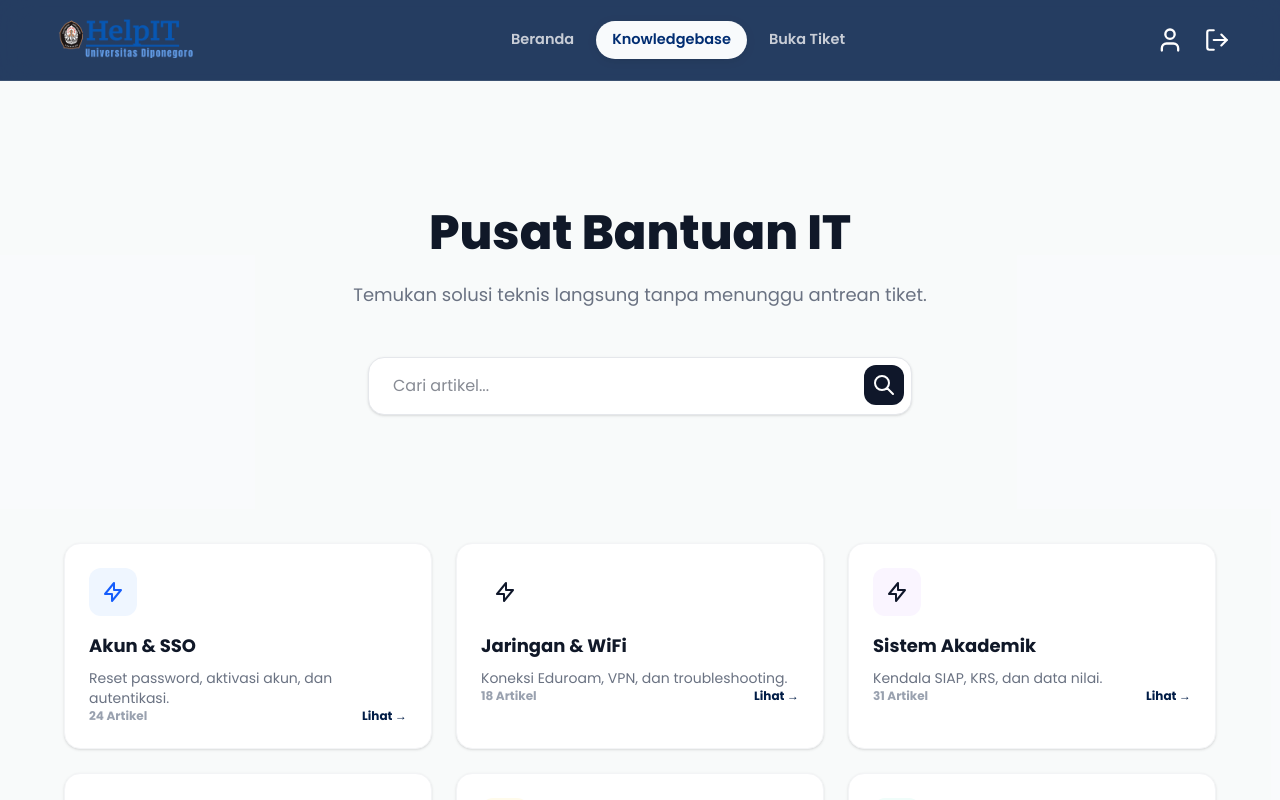
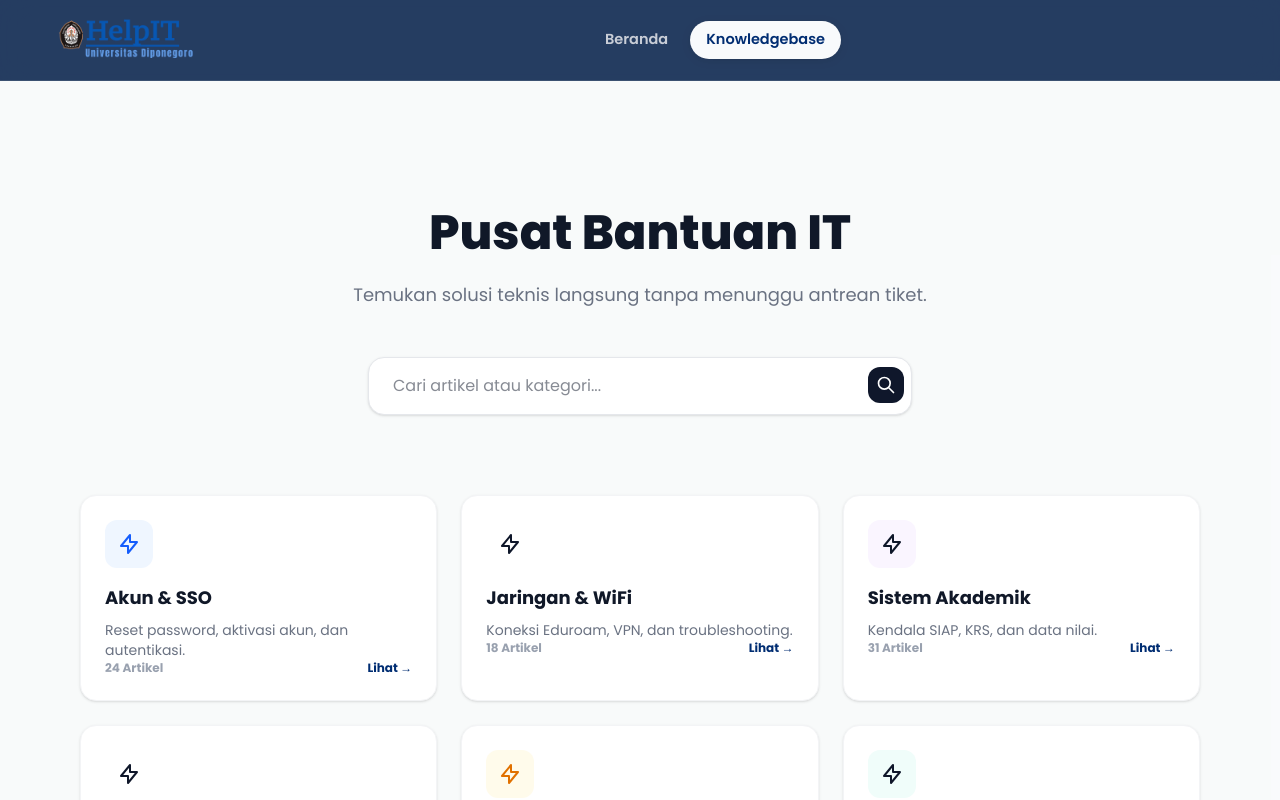
Before and after one commit to rositadwiahyani/helpdesk-it, a Next.js app: page /knowledgebase in a window 1280 px wide. Shown: the top 800 px of the page. Built offline with nearby package versions, Linux system fonts and the light colour scheme; sample sign-in values are in the browser's storage.

Commit message:
refactor: update search functionality and clean up header component

```diff
--- a/src/components/Beranda.tsx
+++ b/src/components/Beranda.tsx
@@ -7,12 +7,25 @@ import Footer from '@/components/Footer';
 
 export default function Beranda() {
   const router = useRouter();
-  const [activeFaq, setActiveFaq] = useState<number | null>(0);
 
-  // Fungsi baru: Langsung arahkan ke halaman tujuan tanpa cek login
+  // State untuk FAQ (null agar tertutup semua saat pertama kali muat)
+  const [activeFaq, setActiveFaq] = useState<number | null>(null);
+
+  // State untuk Search Bar
+  const [searchQuery, setSearchQuery] = useState('');
+
+  // Fungsi: Langsung arahkan ke halaman tujuan tanpa cek login
   const handleNavigation = (e: React.MouseEvent, path: string) => {
     e.preventDefault();
     router.push(path);
+  };
+
+  // Fungsi: Menangani submit pencarian
+  const handleSearch = (e: React.FormEvent) => {
+    e.preventDefault();
+    if (searchQuery.trim() !== '') {
+      router.push(`/knowledgebase?q=${encodeURIComponent(searchQuery)}`);
+    }
   };
 
   const toggleFaq = (index: number) => {
@@ -31,9 +44,15 @@ export default function Beranda() {
             <h1>Selamat Datang di Pusat Bantuan IT Universitas Diponegoro</h1>
             <p className="lead">Cari jawabannya sendiri lebih dulu, atau laporkan langsung ke tim kami.</p>
 
-            <form className="search-bar" onSubmit={(e) => e.preventDefault()}>
+            <form className="search-bar" onSubmit={handleSearch}>
               <svg viewBox="0 0 24 24" fill="none" stroke="currentColor" strokeWidth="2" strokeLinecap="round"><circle cx="11" cy="11" r="7"/><path d="M21 21l-4.3-4.3"/></svg>
-              <input type="text" placeholder="Ketik kata kunci, misalnya 'lupa kata sandi SSO'…" aria-label="Cari panduan atau pertanyaan" />
+              <input
+                type="text"
+                value={searchQuery}
+                onChange={(e) => setSearchQuery(e.target.value)}
+                placeholder="Ketik kata kunci, misalnya 'lupa kata sandi SSO'…"
+                aria-label="Cari panduan atau pertanyaan"
+              />
               <button type="submit">Cari</button>
             </form>
           </div>
--- a/src/components/Header.tsx
+++ b/src/components/Header.tsx
@@ -39,7 +39,6 @@ export default function Header() {
         <nav className="main-nav hidden md:flex" aria-label="Navigasi utama">
           <Link href="/" className={pathname === '/' ? 'active' : ''}>Beranda</Link>
           <Link href="/knowledgebase" className={pathname === '/knowledgebase' ? 'active' : ''}>Knowledgebase</Link>
-          <Link href="/ticket" className={pathname === '/ticket' ? 'active' : ''}>Buka Tiket</Link>
         </nav>
 
         <div className="header-actions flex items-center gap-4">
@@ -47,44 +46,7 @@ export default function Header() {
           {/* =========================================
               TOMBOL DESKTOP (PURE ICON TANPA FRAME)
               ========================================= */}
-          <div className="hidden md:flex items-center gap-4">
-            {isLoggedIn ? (
-              <>
-                {/* Ikon Profil (One Line / Outline Putih) */}
-                <Link
-                  href="/profile"
-                  title="Profil Saya"
-                  className="hover:opacity-80 transition-opacity flex items-center justify-center"
-                >
-                  <svg xmlns="http://www.w3.org/2000/svg" width="28" height="28" viewBox="0 0 24 24" fill="none" stroke="white" strokeWidth="2" strokeLinecap="round" strokeLinejoin="round">
-                    <path d="M19 21v-2a4 4 0 0 0-4-4H9a4 4 0 0 0-4 4v2"/><circle cx="12" cy="7" r="4"/>
-                  </svg>
-                </Link>
-
-                {/* Ikon Keluar (Putih polos outline, jadi merah kalau di-hover) */}
-                <button
-                  onClick={handleLogout}
-                  title="Keluar"
-                  className="text-white hover:text-red-400 transition-colors flex items-center justify-center ml-1"
-                >
-                  <svg xmlns="http://www.w3.org/2000/svg" width="26" height="26" viewBox="0 0 24 24" fill="none" stroke="currentColor" strokeWidth="2" strokeLinecap="round" strokeLinejoin="round">
-                    <path d="M9 21H5a2 2 0 0 1-2-2V5a2 2 0 0 1 2-2h4"/><polyline points="16 17 21 12 16 7"/><line x1="21" y1="12" x2="9" y2="12"/>
-                  </svg>
-                </button>
-              </>
-            ) : (
-              // Ikon Masuk (Putih polos outline)
-              <Link
-                href="/login"
-                title="Masuk Akun"
-                className="hover:opacity-80 transition-opacity flex items-center justify-center"
-              >
-                <svg xmlns="http://www.w3.org/2000/svg" width="26" height="26" viewBox="0 0 24 24" fill="none" stroke="white" strokeWidth="2" strokeLinecap="round" strokeLinejoin="round">
-                  <path d="M15 3h4a2 2 0 0 1 2 2v14a2 2 0 0 1-2 2h-4"/><polyline points="10 17 15 12 10 7"/><line x1="15" y1="12" x2="3" y2="12"/>
-                </svg>
-              </Link>
-            )}
-          </div>
+          <div className="hidden md:flex items-center gap-4"></div>
 
           {/* Tombol Hamburger Mobile */}
           <button
--- a/src/components/Knowledgebase.tsx
+++ b/src/components/Knowledgebase.tsx
@@ -1,7 +1,9 @@
 'use client';
+import { useState, useEffect, Suspense } from 'react';
 import Link from 'next/link';
+import { useSearchParams, useRouter } from 'next/navigation';
 
-// Data kategori (Ini cara modern & rapi biar kode gak kepanjangan)
+// Data kategori
 const CATEGORIES = [
   { slug: 'sso', title: 'Akun & SSO', desc: 'Reset password, aktivasi akun, dan autentikasi.', count: 24, color: 'blue' },
   { slug: 'wifi', title: 'Jaringan & WiFi', desc: 'Koneksi Eduroam, VPN, dan troubleshooting.', count: 18, color: 'green' },
@@ -11,10 +13,42 @@ const CATEGORIES = [
   { slug: 'software', title: 'Software & Lisensi', desc: 'Microsoft 365, instalasi aplikasi kampus.', count: 28, color: 'teal' },
 ];
 
-export default function Knowledgebase() {
+// Komponen inti yang menangani logika pencarian
+function KnowledgebaseContent() {
+  const searchParams = useSearchParams();
+  const router = useRouter();
+
+  // Menangkap parameter 'q' dari URL jika diarahkan dari Beranda
+  const initialQuery = searchParams.get('q') || '';
+
+  // State untuk form input dan state untuk query yang sudah di-submit
+  const [searchQuery, setSearchQuery] = useState(initialQuery);
+  const [activeQuery, setActiveQuery] = useState(initialQuery);
+
+  // Jika URL berubah (misal back/forward di browser), sinkronkan state
+  useEffect(() => {
+    const q = searchParams.get('q') || '';
+    setSearchQuery(q);
+    setActiveQuery(q);
+  }, [searchParams]);
+
+  // Fungsi saat form disubmit atau tombol enter ditekan
+  const handleSearch = (e: React.FormEvent) => {
+    e.preventDefault();
+    setActiveQuery(searchQuery);
+    // Update URL agar pencarian bisa di-share atau direfresh tanpa hilang
+    router.push(`/knowledgebase?q=${encodeURIComponent(searchQuery)}`, { scroll: false });
+  };
+
+  // Filter kategori berdasarkan judul atau deskripsi
+  const filteredCategories = CATEGORIES.filter(cat =>
+    cat.title.toLowerCase().includes(activeQuery.toLowerCase()) ||
+    cat.desc.toLowerCase().includes(activeQuery.toLowerCase())
+  );
+
   return (
     <div className="w-full pb-12">
-      {/* HERO SECTION - Hanya heading dan deskripsi */}
+      {/* HERO SECTION */}
       <section className="relative text-center mb-12 flex flex-col items-center justify-center">
         <h1 className="text-4xl md:text-5xl font-extrabold text-gray-900 mb-6 text-center">Pusat Bantuan IT</h1>
         <p className="text-gray-500 text-lg mb-8 max-w-xl mx-auto text-center">
@@ -22,39 +56,97 @@ export default function Knowledgebase() {
         </p>
       </section>
 
-      {/* SEARCH BAR - Terpisah dengan spasi besar ke bawah */}
-      <section className="relative mb-32 flex justify-center">
+      {/* SEARCH BAR */}
+      <section className="relative mb-20 flex justify-center">
         <div className="relative max-w-xl w-full px-4">
+          <form onSubmit={handleSearch}>
             <input
               type="text"
-            placeholder="Cari artikel..."
+              value={searchQuery}
+              onChange={(e) => setSearchQuery(e.target.value)}
+              placeholder="Cari artikel atau kategori..."
               className="w-full p-4 pl-6 pr-16 bg-white border border-gray-200 rounded-2xl shadow-sm focus:ring-2 focus:ring-[var(--gold)] outline-none"
             />
-          <button className="absolute right-6 top-2 p-2 bg-[var(--ink)] text-white rounded-xl">
-            <svg className="w-6 h-6" fill="none" stroke="currentColor" viewBox="0 0 24 24"><path strokeLinecap="round" strokeLinejoin="round" strokeWidth={2} d="M21 21l-6-6m2-5a7 7 0 11-14 0 7 7 0 0114 0z"/></svg>
+            <button
+              type="submit"
+              className="absolute right-6 top-2.5 p-2 bg-slate-900 text-white rounded-xl hover:bg-slate-800 transition-colors"
+            >
+              <svg className="w-5 h-5" fill="none" stroke="currentColor" viewBox="0 0 24 24"><path strokeLinecap="round" strokeLinejoin="round" strokeWidth={2} d="M21 21l-6-6m2-5a7 7 0 11-14 0 7 7 0 0114 0z"/></svg>
             </button>
+          </form>
         </div>
       </section>
 
-      {/* GRID KATEGORI (Data Driven) */}
-      <section className="max-w-6xl mx-auto mt-20">
+      {/* GRID KATEGORI / HASIL PENCARIAN */}
+      <section className="max-w-6xl mx-auto px-4">
+        {/* Tampilkan indikator hasil pencarian jika sedang mencari */}
+        {activeQuery && (
+          <div className="mb-8">
+            <h2 className="text-xl font-bold text-gray-800">
+              Hasil pencarian untuk: <span className="text-[var(--gold)]">"{activeQuery}"</span>
+            </h2>
+          </div>
+        )}
+
+        {filteredCategories.length > 0 ? (
           <div className="grid grid-cols-1 md:grid-cols-2 lg:grid-cols-3 gap-6">
-          {CATEGORIES.map((cat, idx) => (
+            {filteredCategories.map((cat, idx) => (
               <Link href={`/knowledgebase/${cat.slug}`} key={idx} className="bg-white p-6 rounded-2xl border border-gray-100 shadow-sm hover:shadow-xl hover:border-[var(--gold)] transition-all group">
                 <div className={`w-12 h-12 bg-${cat.color}-50 text-${cat.color}-600 rounded-xl flex items-center justify-center mb-4 group-hover:scale-110 transition-transform`}>
-                {/* Ikon statis untuk contoh, bisa diganti dynamic icon nanti */}
                   <svg className="w-6 h-6" fill="none" stroke="currentColor" viewBox="0 0 24 24"><path strokeLinecap="round" strokeLinejoin="round" strokeWidth={2} d="M13 10V3L4 14h7v7l9-11h-7z" /></svg>
                 </div>
                 <h3 className="font-bold text-lg text-gray-900 mb-2">{cat.title}</h3>
                 <p className="text-gray-500 text-sm mb-4">{cat.desc}</p>
                 <div className="flex items-center justify-between text-xs font-bold text-gray-400">
                   <span>{cat.count} Artikel</span>
-                <span className="text-[var(--gold-dim)]">Lihat &rarr;</span>
+                  <span className="text-[var(--gold)]">Lihat &rarr;</span>
                 </div>
               </Link>
             ))}
           </div>
+        ) : (
+          /* EMPTY STATE: Muncul ketika pencarian tidak menemukan hasil */
+          <div className="flex flex-col items-center justify-center py-16 px-4 text-center bg-white rounded-3xl border border-gray-100 shadow-sm">
+
+            <div className="w-20 h-20 bg-gray-50 rounded-full flex items-center justify-center mb-6">
+              <svg className="w-10 h-10 text-gray-400" fill="none" stroke="currentColor" viewBox="0 0 24 24">
+                <path strokeLinecap="round" strokeLinejoin="round" strokeWidth={1.5} d="M9.172 16.172a4 4 0 015.656 0M9 10h.01M15 10h.01M21 12a9 9 0 11-18 0 9 9 0 0118 0z" />
+              </svg>
+            </div>
+
+            <h3 className="text-xl font-bold text-gray-900 mb-2">Kategori tidak ditemukan</h3>
+
+            <p className="text-gray-500 max-w-sm mb-8">
+              Coba gunakan kata kunci lain atau periksa kembali ejaan pencarian kamu.
+            </p>
+
+            <button
+              onClick={() => {
+                setSearchQuery('');
+                setActiveQuery('');
+                router.push('/knowledgebase', { scroll: false });
+              }}
+              className="px-6 py-2.5 bg-gray-100 text-gray-700 font-medium rounded-xl hover:bg-gray-200 transition-colors"
+            >
+              Hapus Pencarian
+            </button>
+
+          </div>
+        )}
       </section>
     </div>
   );
 }
+
+// Ekspor komponen yang dibungkus Suspense agar aman saat di-build Next.js
+export default function Knowledgebase() {
+  return (
+    <Suspense fallback={
+      <div className="min-h-screen flex items-center justify-center">
+        <div className="w-8 h-8 border-4 border-gray-200 border-t-[var(--gold)] rounded-full animate-spin"></div>
+      </div>
+    }>
+      <KnowledgebaseContent />
+    </Suspense>
+  );
+}
```
Lines whose indentation alone changed are shown as unchanged.
